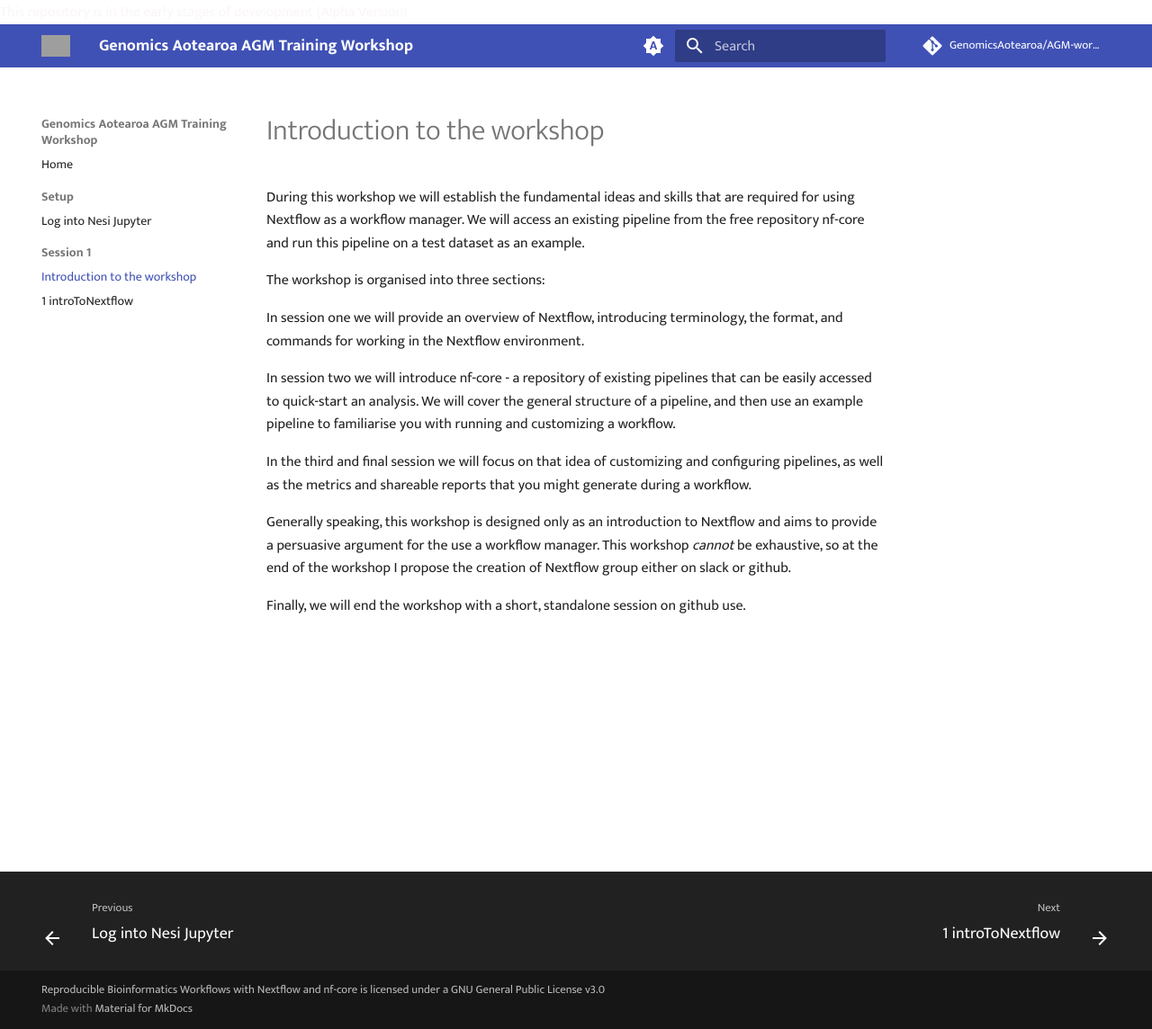
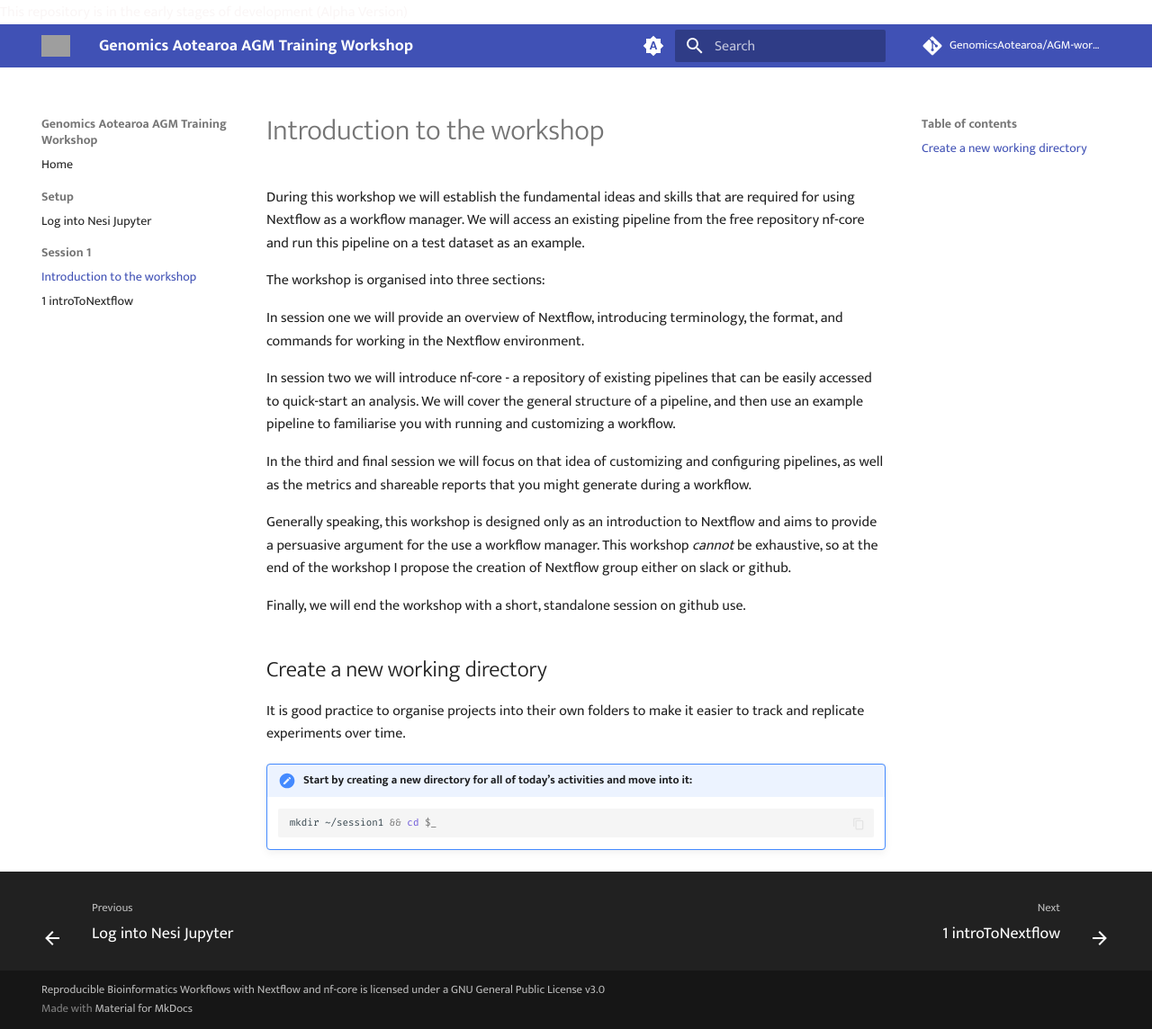
Before and after one commit to GenomicsAotearoa/AGM-workshop-2023, an MkDocs documentation site: the page built from docs/session_1/0_kickoff.md, in a window 1280 px wide and 1144 px high. Shown: the whole window at 90% size. Built offline with MkDocs 1.6.1 and Material for MkDocs 9.7.7, drawn with Linux system fonts in a browser that asks for light colours; comment, search, counter and statistics services are not loaded; grey boxes are pictures that could not be loaded.

Commit message:
added mkdir

````diff
--- a/docs/session_1/0_kickoff.md
+++ b/docs/session_1/0_kickoff.md
@@ -13,3 +13,15 @@
 Generally speaking, this workshop is designed only as an introduction to Nextflow and aims to provide a persuasive argument for the use a workflow manager. This workshop *cannot* be exhaustive, so at the end of the workshop I propose the creation of Nextflow group either on slack or github.
 
 Finally, we will end the workshop with a short, standalone session on github use.
+
+
+
+## Create a new working directory
+
+It is good practice to organise projects into their own folders to make it easier to track and replicate experiments over time.
+
+!!! terminal-2 "Start by creating a new directory for all of today’s activities and move into it:"
+
+    ```bash
+    mkdir ~/session1 && cd $_
+    ```
````
